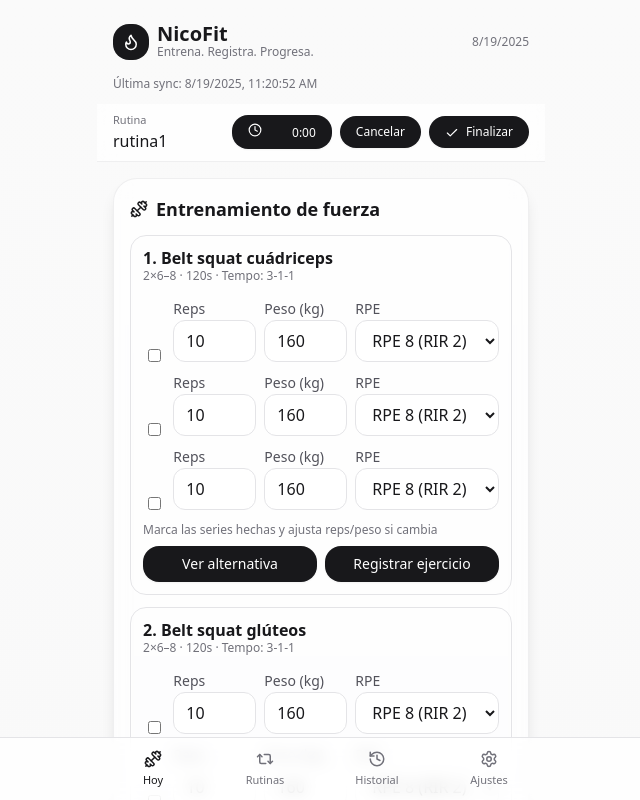
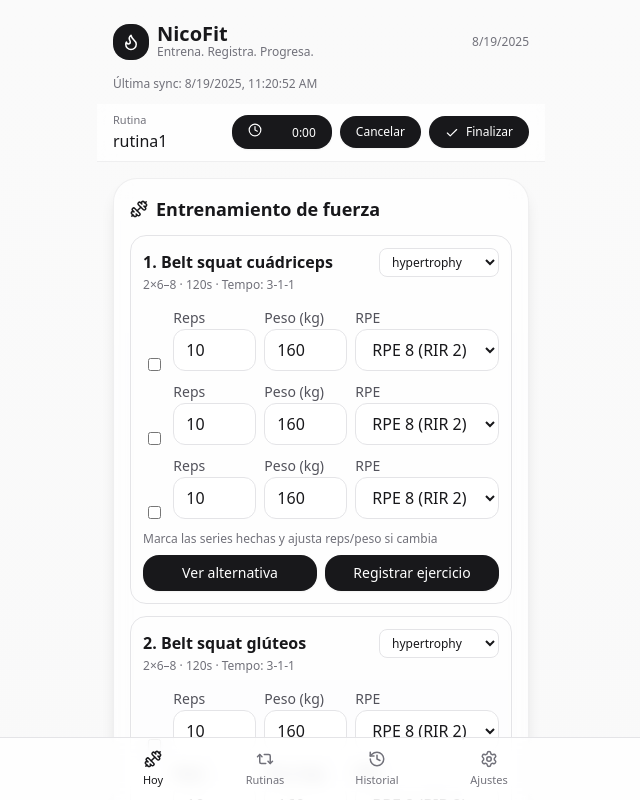
Before and after one commit to nicoschmidtj/nicofit2, a React (Vite) app: page / in a window 1280 px wide. Both pictures are taken after a click on the button "Iniciar". Shown: the top 800 px of the page, without its empty margins (319-959 px from the left). Built offline with nearby package versions, Linux system fonts and the light colour scheme.

Commit message:
Refactor progression engine with profiles and explanations

```diff
--- a/package.json
+++ b/package.json
@@ -8,7 +8,7 @@
     "build": "vite build",
     "lint": "eslint .",
     "preview": "vite preview",
-    "test": "node src/lib/__tests__/repoAdapter.smoke.test.js && tsx src/lib/__tests__/migrations.test.ts && node src/lib/__tests__/storage.integration.test.js"
+    "test": "node src/lib/__tests__/repoAdapter.smoke.test.js && tsx src/lib/__tests__/migrations.test.ts && node src/lib/__tests__/storage.integration.test.js && tsx src/lib/__tests__/progression.test.ts"
   },
   "dependencies": {
     "lucide-react": "^0.539.0",
--- a/src/App.jsx
+++ b/src/App.jsx
@@ -6,7 +6,8 @@ import { resolveExercise } from "./lib/exerciseResolver.js";
 import { buildDefaultUserRoutinesIndex } from "./lib/defaultUserRoutines.js";
 import { roundToNearest, getInitialWeightForExercise, getLastUsedSetForExercise } from "./lib/utils.js";
 import { Card, Button, IconButton, Input, Label } from "./ui.jsx";
-import { buildPerExerciseHistory } from "./lib/analytics.js";
+import { buildPerExerciseHistory as buildAnalyticsPerExerciseHistory } from "./lib/analytics.js";
+import { buildPerExerciseHistory, calcNext, PROGRESSION_PROFILES } from "./lib/progression.ts";
 import { appStorage } from "./lib/storage/index.js";
 
 const repo = loadRepo();
@@ -39,37 +40,6 @@ const rpeToRir = (rpe) => {
   if (x >= 9) return 1;
   if (x >= 8) return 2;
   return 3;
-};
-
-// Auto-progresión helpers
-const LOAD_STEP_KG = 2.5;
-const parseRange = (ex) => {
-  if (ex.mode === 'time') return [ex.targetTimeSec || 0, ex.targetTimeSec || 0];
-  const str = ex.targetRepsRange || `${ex.targetReps || 0}`;
-  const nums = String(str).match(/\d+/g)?.map(n => parseInt(n,10)) || [];
-  if (nums.length === 0) return [ex.targetReps || 0, ex.targetReps || 0];
-  if (nums.length === 1) return [nums[0], nums[0]];
-  return [nums[0], nums[1]];
-};
-const calcNext = ({ last, ex, profile }) => {
-  if (!last || ex.mode === 'time') return {};
-  const [minReps, maxReps] = parseRange(ex);
-  const minW = profile?.minWeightKg || 0;
-  let weightKg = last.weightKg;
-  let reps = last.reps;
-  const rir = last.rir ?? rpeToRir(last.rpe || 8);
-  if (rir >= 3) {
-    weightKg = Math.max(minW, last.weightKg + LOAD_STEP_KG);
-  } else if (rir === 2) {
-    if (reps < maxReps) reps = reps + 1;
-  } else if (rir <= 0 || reps < minReps) {
-    if (last.weightKg - LOAD_STEP_KG >= minW) {
-      weightKg = Math.max(minW, last.weightKg - LOAD_STEP_KG);
-    } else {
-      reps = Math.max(1, reps - 1);
-    }
-  }
-  return { weightKg, reps };
 };
 
 // Mapeo de grupos musculares desde el nombre del ejercicio
@@ -413,7 +383,7 @@ export default function App() {
     return out;
   }, [routines]);
 
-  const perExerciseHistory = useMemo(() => buildPerExerciseHistory(sessions, exercisesById), [sessions, exercisesById]);
+  const perExerciseHistory = useMemo(() => buildAnalyticsPerExerciseHistory(sessions, exercisesById), [sessions, exercisesById]);
 
   const weeklyVolume = useMemo(() => computeWeeklyVolume(sessions), [sessions]);
 
@@ -577,6 +547,11 @@ function TodayTab({ data, setData, routines, activeSession, setActiveSession, st
 
   const exIds = useMemo(() => data.userRoutinesIndex?.[routineKey] || [], [data.userRoutinesIndex, routineKey]);
 
+  const getExerciseProfileType = (exerciseId) => {
+    const prof = data.profileByExerciseId?.[exerciseId] || {};
+    return prof?.byRoutine?.[routineKey]?.progressionProfile || prof.progressionProfile || 'hypertrophy';
+  };
+
   useEffect(() => {
     setPerExerciseState({});
     setSessionOverridesBySlot({});
@@ -700,9 +675,31 @@ function TodayTab({ data, setData, routines, activeSession, setActiveSession, st
     const lastValid = [...setsToPersist].reverse().find(s => !s.drop);
     if (lastValid) {
       const prevProf = data.profileByExerciseId?.[exIdUsed] || {};
+      const profileType = getExerciseProfileType(exIdUsed);
+      const targetSets = ex?.fixed?.targetSets || ex?.targetSets || 3;
+      const currentSessionSnapshot = { ...(activeSession || {}), sets: [...(activeSession?.sets || []), ...setsToPersist] };
+      const history = buildPerExerciseHistory({ sessions: [...(data.sessions || []), currentSessionSnapshot], exerciseId: exIdUsed, targetSets });
       const last = { weightKg: lastValid.weightKg, reps: lastValid.reps, rir: lastValid.rir, dateISO: todayISO(), setup: prevProf.last?.setup };
-      const next = calcNext({ last, ex, profile: prevProf });
-      setData(d => ({ ...d, profileByExerciseId: { ...d.profileByExerciseId, [exIdUsed]: { ...prevProf, last, next } } }));
+      const next = calcNext({ last, ex, profile: prevProf, profileType, history });
+      setData(d => ({
+        ...d,
+        profileByExerciseId: {
+          ...d.profileByExerciseId,
+          [exIdUsed]: {
+            ...prevProf,
+            progressionProfile: profileType,
+            byRoutine: {
+              ...(prevProf.byRoutine || {}),
+              [routineKey]: {
+                ...(prevProf.byRoutine?.[routineKey] || {}),
+                progressionProfile: profileType,
+              },
+            },
+            last,
+            next,
+          },
+        },
+      }));
     }
     const prevMask = st.registeredMask;
     const prevDrop = st.dropRegistered;
@@ -826,11 +823,19 @@ function TodayTab({ data, setData, routines, activeSession, setActiveSession, st
               const ex = resolveExercise(effectiveId, data.customExercisesById);
               const st = perExerciseState[slotKey] || { sets: [] };
               const prof = data.profileByExerciseId?.[effectiveId];
+              const selectedProfile = getExerciseProfileType(effectiveId);
+              const profileLabel = {
+                strength: 'Fuerza',
+                hypertrophy: 'Hipertrofia',
+                recomposition: 'Recomposición',
+              }[selectedProfile] || selectedProfile;
               let suggestion = "";
+              let explanation = "";
               if (prof?.next) {
                 suggestion = ex.mode === 'reps'
                   ? `${kgOrLb(prof.next.weightKg || 0, unit)} ${unit} × ${prof.next.reps}`
                   : `${prof.next.reps}s`;
+                explanation = prof.next.explanation || "";
               } else if (prof?.last) {
                 suggestion = ex.mode === 'reps'
                   ? `${kgOrLb(prof.last.weightKg || 0, unit)} ${unit} × ${prof.last.reps}`
@@ -844,10 +849,44 @@ function TodayTab({ data, setData, routines, activeSession, setActiveSession, st
               return (
                 <div key={`${slotKey}:${effectiveId}`} className={`rounded-2xl border ${st.completed ? "border-emerald-400" : "border-zinc-200 dark:border-zinc-800"} p-3`}>
                   <div className="mb-1">
-                    <div className="text-base font-semibold leading-tight">{idx + 1}. {ex.name}</div>
+                    <div className="flex items-center justify-between gap-2">
+                      <div className="text-base font-semibold leading-tight">{idx + 1}. {ex.name}</div>
+                      <select
+                        className="px-2 py-1 rounded-lg bg-white dark:bg-zinc-900 border border-zinc-200 dark:border-zinc-800 text-xs"
+                        value={selectedProfile}
+                        onChange={(e) => {
+                          const nextProfile = e.target.value;
+                          setData((d) => {
+                            const current = d.profileByExerciseId?.[effectiveId] || {};
+                            return {
+                              ...d,
+                              profileByExerciseId: {
+                                ...(d.profileByExerciseId || {}),
+                                [effectiveId]: {
+                                  ...current,
+                                  progressionProfile: nextProfile,
+                                  byRoutine: {
+                                    ...(current.byRoutine || {}),
+                                    [routineKey]: {
+                                      ...(current.byRoutine?.[routineKey] || {}),
+                                      progressionProfile: nextProfile,
+                                    },
+                                  },
+                                },
+                              },
+                            };
+                          });
+                        }}
+                      >
+                        {Object.keys(PROGRESSION_PROFILES).map((key) => (
+                          <option key={key} value={key}>{key}</option>
+                        ))}
+                      </select>
+                    </div>
                     <div className="text-xs text-zinc-500">
                       {(ex.fixed?.targetSets || ex.targetSets)}×{ex.mode === "reps" ? (ex.fixed?.targetRepsRange || ex.targetRepsRange) : (ex.fixed?.targetRepsRange || `${ex.fixed?.targetTimeSec || ex.targetTimeSec}s`)}
-                      {suggestion ? ` · Sugerencia ${suggestion}` : ""}
+                      {suggestion ? ` · Sugerencia (${profileLabel}) ${suggestion}` : ""}
+                      {explanation ? ` · ${explanation}` : ""}
                       {ex.restSec ? ` · ${ex.restSec}s` : ""}
                       {` · Tempo: ${tempoSugerido(ex.category, ex.mode)}`}
                       {setupText}
--- /dev/null
+++ b/src/lib/progression.ts
@@ -0,0 +1,175 @@
+export type ProgressionProfile = 'strength' | 'hypertrophy' | 'recomposition';
+
+type ExerciseLike = {
+  mode?: string;
+  targetReps?: number;
+  targetRepsRange?: string;
+  fixed?: {
+    targetSets?: number;
+    targetRepsRange?: string;
+  };
+};
+
+type LastSet = {
+  weightKg: number;
+  reps: number;
+  rir?: number;
+  dateISO?: string;
+};
+
+type SessionLike = {
+  type?: string;
+  dateISO?: string;
+  at?: number;
+  sets?: Array<{
+    exerciseId?: string;
+    mode?: string;
+    reps?: number;
+    weightKg?: number;
+    rir?: number;
+  }>;
+};
+
+type BuildHistoryInput = {
+  sessions: SessionLike[];
+  exerciseId: string;
+  targetSets?: number;
+  weeks?: number;
+};
+
+export type ProgressionHistoryPoint = {
+  date: string;
+  avgRir: number;
+  setsCompleted: number;
+  compliance: number;
+  topReps: number;
+  topWeightKg: number;
+  topE1RM: number;
+};
+
+type CalcNextInput = {
+  last?: LastSet | null;
+  ex: ExerciseLike;
+  profile?: {
+    minWeightKg?: number;
+  };
+  profileType?: ProgressionProfile;
+  history?: ProgressionHistoryPoint[];
+};
+
+export const PROGRESSION_PROFILES: Record<ProgressionProfile, { loadStepKg: number; repStep: number; deloadPct: number; pauseBackoffPct: number }> = {
+  strength: { loadStepKg: 2.5, repStep: 1, deloadPct: 0.1, pauseBackoffPct: 0.08 },
+  hypertrophy: { loadStepKg: 1.25, repStep: 1, deloadPct: 0.08, pauseBackoffPct: 0.06 },
+  recomposition: { loadStepKg: 1.25, repStep: 2, deloadPct: 0.06, pauseBackoffPct: 0.05 },
+};
+
+const round1 = (n: number) => Math.round(n * 10) / 10;
+const clamp = (n: number, min: number, max: number) => Math.max(min, Math.min(max, n));
+
+const parseRange = (ex: ExerciseLike) => {
+  const str = ex.fixed?.targetRepsRange || ex.targetRepsRange || `${ex.targetReps || 0}`;
+  const nums = String(str)
+    .match(/\d+/g)
+    ?.map((n) => parseInt(n, 10)) || [];
+  if (nums.length === 0) return [ex.targetReps || 0, ex.targetReps || 0] as const;
+  if (nums.length === 1) return [nums[0], nums[0]] as const;
+  return [nums[0], nums[1]] as const;
+};
+
+const dateDiffInDays = (aISO: string, bISO: string) => {
+  const a = new Date(`${aISO}T00:00:00`);
+  const b = new Date(`${bISO}T00:00:00`);
+  return Math.floor((a.getTime() - b.getTime()) / 86400000);
+};
+
+const e1rm = (weightKg: number, reps: number) => (weightKg > 0 && reps > 0 ? weightKg * (1 + reps / 30) : 0);
+
+export function buildPerExerciseHistory({ sessions, exerciseId, targetSets = 3, weeks = 4 }: BuildHistoryInput): ProgressionHistoryPoint[] {
+  const safeWeeks = clamp(weeks, 2, 6);
+  const cutoff = new Date(Date.now() - safeWeeks * 7 * 86400000);
+  const byDate = new Map<string, ProgressionHistoryPoint>();
+
+  for (const session of sessions || []) {
+    if (session.type !== 'strength') continue;
+    const when = new Date(session.dateISO || session.at || Date.now());
+    if (Number.isNaN(when.getTime()) || when < cutoff) continue;
+    const date = when.toISOString().slice(0, 10);
+
+    const sets = (session.sets || []).filter((set) => {
+      return set.exerciseId === exerciseId && set.mode !== 'time' && Number.isFinite(set.reps) && Number.isFinite(set.weightKg);
+    });
+
+    if (sets.length === 0) continue;
+
+    const avgRir = sets.reduce((acc, set) => acc + (set.rir ?? 1), 0) / sets.length;
+    const topReps = Math.max(...sets.map((set) => set.reps || 0));
+    const topWeightKg = Math.max(...sets.map((set) => set.weightKg || 0));
+    const topE1RM = Math.max(...sets.map((set) => e1rm(set.weightKg || 0, set.reps || 0)));
+    const setsCompleted = sets.length;
+    const compliance = Math.min(1, setsCompleted / Math.max(1, targetSets));
+
+    byDate.set(date, {
+      date,
+      avgRir: round1(avgRir),
+      setsCompleted,
+      compliance: round1(compliance),
+      topReps,
+      topWeightKg: round1(topWeightKg),
+      topE1RM: round1(topE1RM),
+    });
+  }
+
+  return Array.from(byDate.values()).sort((a, b) => a.date.localeCompare(b.date));
+}
+
+export function calcNext({ last, ex, profile, profileType = 'hypertrophy', history = [] }: CalcNextInput) {
+  if (!last || ex.mode === 'time') return {};
+
+  const conf = PROGRESSION_PROFILES[profileType] || PROGRESSION_PROFILES.hypertrophy;
+  const [minReps, maxReps] = parseRange(ex);
+  const minWeight = profile?.minWeightKg || 0;
+
+  const recent = history.slice(-2);
+  const avgRir2 = recent.length ? recent.reduce((acc, row) => acc + row.avgRir, 0) / recent.length : last.rir ?? 1;
+  const avgCompliance2 = recent.length ? recent.reduce((acc, row) => acc + row.compliance, 0) / recent.length : 1;
+  const e1rmTrend = history.length >= 3 ? history[history.length - 1].topE1RM - history[history.length - 3].topE1RM : 0;
+  const daysSince = last.dateISO ? dateDiffInDays(new Date().toISOString().slice(0, 10), last.dateISO) : 0;
+
+  const next = {
+    weightKg: round1(last.weightKg),
+    reps: last.reps,
+    explanation: 'Mantén carga y reps para consolidar técnica.',
+  };
+
+  if (daysSince >= 14) {
+    next.weightKg = round1(Math.max(minWeight, last.weightKg * (1 - conf.pauseBackoffPct)));
+    next.explanation = `-${Math.round(conf.pauseBackoffPct * 100)}% porque vuelves tras ${daysSince} días sin entrenar este ejercicio.`;
+    return next;
+  }
+
+  if (avgRir2 < 1 && avgCompliance2 < 0.75) {
+    next.weightKg = round1(Math.max(minWeight, last.weightKg * (1 - conf.deloadPct)));
+    next.reps = Math.max(minReps, last.reps - 1);
+    next.explanation = `Deload (${Math.round(conf.deloadPct * 100)}%) por fatiga alta (RIR medio ${round1(avgRir2)}) y cumplimiento bajo.`;
+    return next;
+  }
+
+  if (last.reps >= maxReps && avgRir2 >= 2 && avgCompliance2 >= 0.9) {
+    next.weightKg = round1(Math.max(minWeight, last.weightKg + conf.loadStepKg));
+    next.explanation = `+${conf.loadStepKg} kg porque completaste tope de reps con RIR>=2 en 2 sesiones.`;
+    return next;
+  }
+
+  if (e1rmTrend <= 0 && avgCompliance2 >= 0.8) {
+    next.reps = Math.min(maxReps, last.reps + conf.repStep);
+    next.explanation = `+${conf.repStep} rep${conf.repStep > 1 ? 's' : ''} por estancamiento de e1RM sin pérdida de cumplimiento.`;
+    return next;
+  }
+
+  if (last.reps < maxReps && avgRir2 >= 1.5) {
+    next.reps = Math.min(maxReps, last.reps + 1);
+    next.explanation = '+1 rep para acercarte al tope del rango manteniendo reserva.';
+  }
+
+  return next;
+}
```
Also changed, not shown: 1 other file (tests, documents, lock files or other folders).
